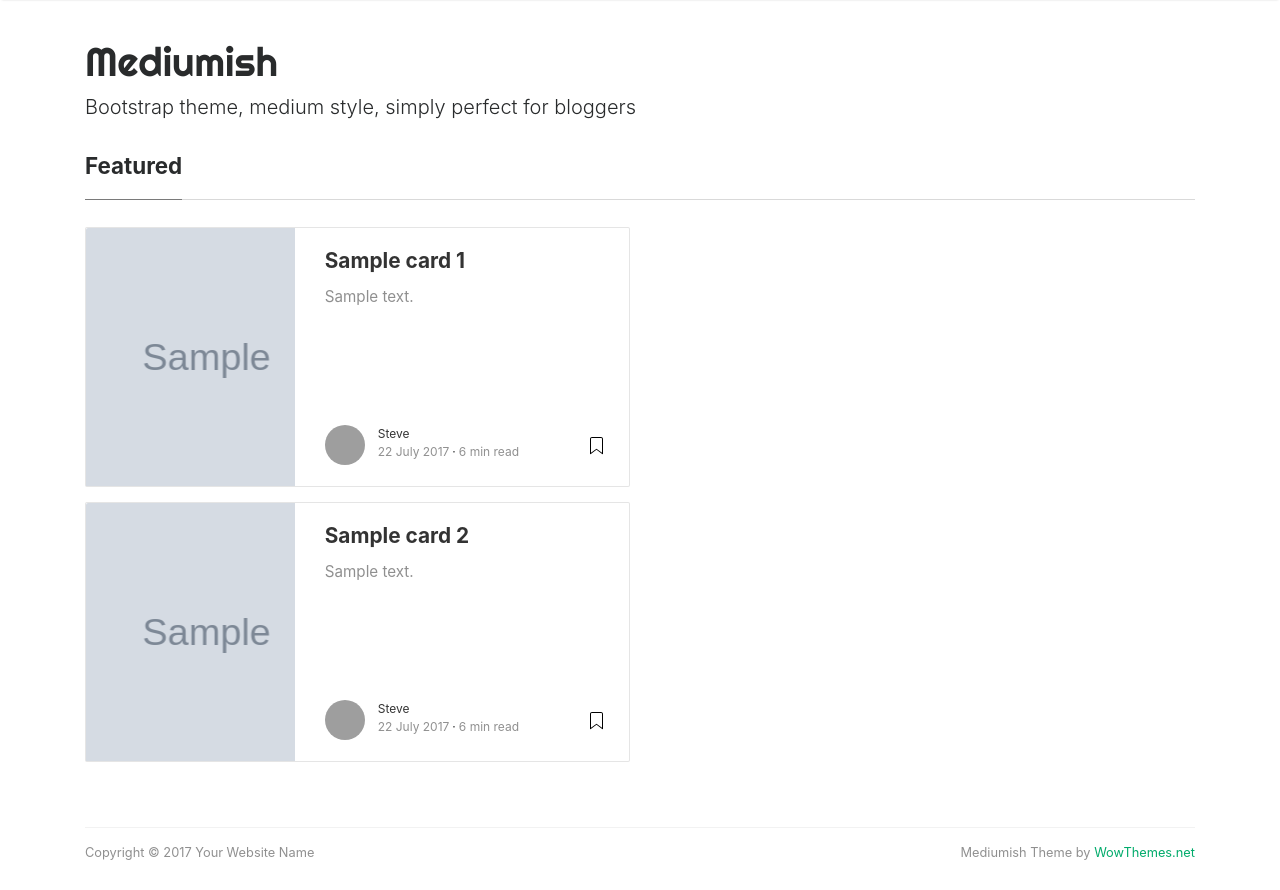
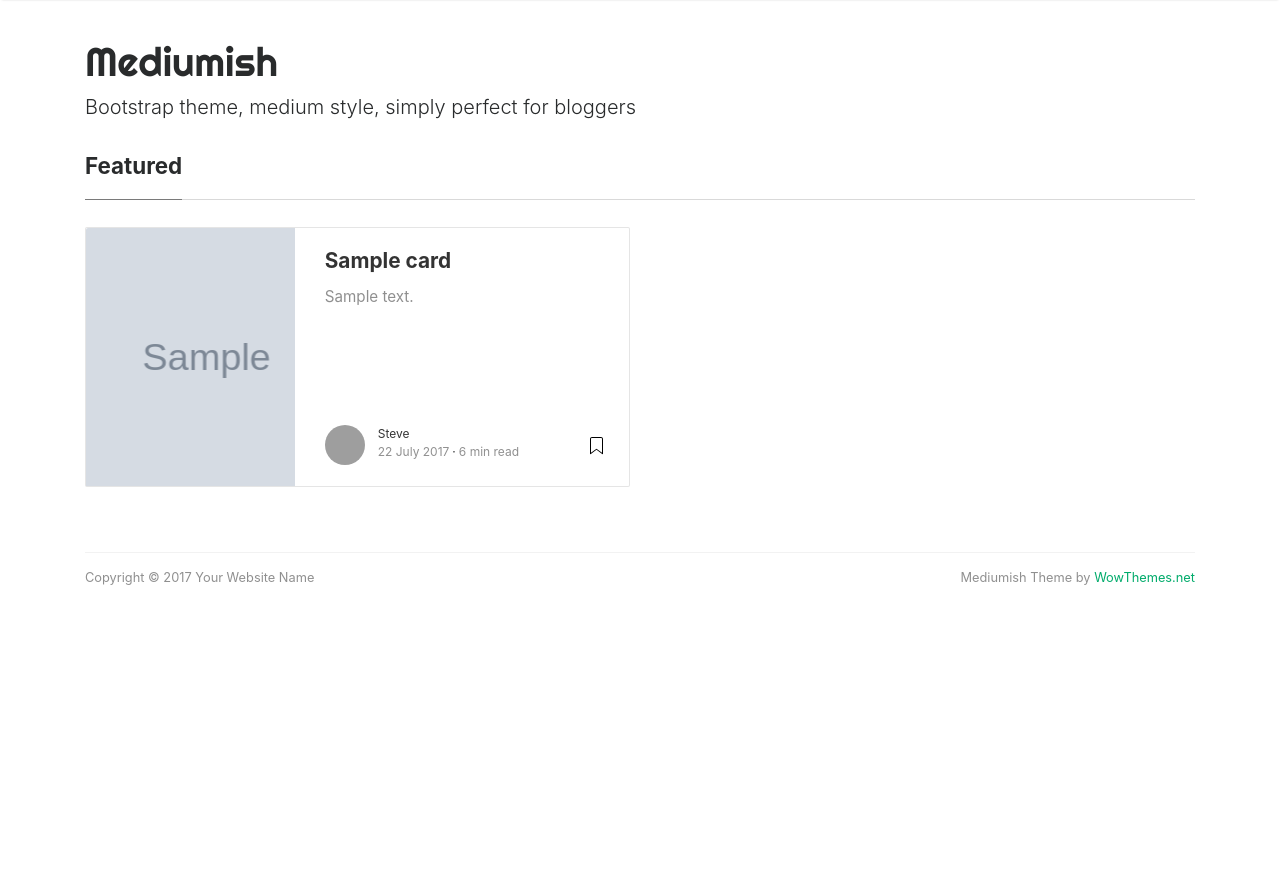
Before and after one commit to mohsenabedelaal/django-course, a Django app: template mohsen_django/templates/index.html in a window 1280 px wide. Shown: the part 56-946 px from the top of the page. After the commit the page ends 641 px from the top, so only its background shows below. Run offline with Django 3.2, Linux system fonts and the light colour scheme; the template is opened without the code that fills it: most values are stand-ins (such as "Sample title", 1, 10 or a date in 2020); grey boxes marked "Sample" are stand-in pictures; some libraries are stand-ins or nearby versions; grey boxes are pictures that could not be loaded.

Commit message:
added a for loop in the html file(jinja) and a if condition

```diff
--- a/mohsen_django/hotelblog/models.py
+++ b/mohsen_django/hotelblog/models.py
@@ -5,3 +5,4 @@ class Cards:
     title : str
     text : str
     img : str
+    offer : bool
--- a/mohsen_django/templates/index.html
+++ b/mohsen_django/templates/index.html
@@ -1,4 +1,5 @@
 {% load static %}
+{% static "img" as baseUrl %}
 <!DOCTYPE html>
 <html lang="en">
   <head>
@@ -113,6 +114,7 @@
           <h2><span>Featured</span></h2>
         </div>
         <div class="card-columns listfeaturedtag">
+          {% for card in cards %}
           <!-- begin post -->
           <div class="card">
             <div class="row">
@@ -120,18 +122,23 @@
                 <a href="post.html">
                   <div
                     class="thumbnail"
-                    style="background-image: url(static/img/demopic/{{card_1.img}})"
+                    style="background-image: url({{baseUrl}}/demopic/{{card.img}})"
                   ></div>
                 </a>
               </div>
               <div class="col-md-7">
                 <div class="card-block">
                   <h2 class="card-title">
-                    <a href="post.html">{{card_1.title}}</a>
+                    <a href="post.html">{{card.title}}</a>
                   </h2>
                   <h4 class="card-text">
-                    {{card_1.text}}
+                    {{card.text}}
                   </h4>
+                  {% if card.offer %}
+                  <h5 class="card-text">
+                    Get your offer here
+                  </h5>
+                  {% endif %}
                   <div class="metafooter">
                     <div class="wrapfooter">
                       <span class="meta-footer-thumb">
@@ -150,6 +157,7 @@
                         ><span class="dot"></span
                         ><span class="post-read">6 min read</span>
                       </span>
+
                       <span class="post-read-more"
                         ><a href="post.html" title="Read Story"
                           ><svg
@@ -170,63 +178,7 @@
             </div>
           </div>
           <!-- end post -->
-           <!-- begin post -->
-           <div class="card">
-            <div class="row">
-              <div class="col-md-5 wrapthumbnail">
-                <a href="post.html">
-                  <div
-                    class="thumbnail"
-                    style="background-image: url(static/img/demopic/{{card_2.img}})"
-                  ></div>
-                </a>
-              </div>
-              <div class="col-md-7">
-                <div class="card-block">
-                  <h2 class="card-title">
-                    <a href="post.html">{{card_2.title}}</a>
-                  </h2>
-                  <h4 class="card-text">
-                    {{card_2.text}}
-                  </h4>
-                  <div class="metafooter">
-                    <div class="wrapfooter">
-                      <span class="meta-footer-thumb">
-                        <a href="author.html"
-                          ><img
-                            class="author-thumb"
-                            src="https://www.gravatar.com/avatar/e56154546cf4be74e393c62d1ae9f9d4?s=250&amp;d=mm&amp;r=x"
-                            alt="Sal"
-                        /></a>
-                      </span>
-                      <span class="author-meta">
-                        <span class="post-name"
-                          ><a href="author.html">Steve</a></span
-                        ><br />
-                        <span class="post-date">22 July 2017</span
-                        ><span class="dot"></span
-                        ><span class="post-read">6 min read</span>
-                      </span>
-                      <span class="post-read-more"
-                        ><a href="post.html" title="Read Story"
-                          ><svg
-                            class="svgIcon-use"
-                            width="25"
-                            height="25"
-                            viewbox="0 0 25 25"
-                          >
-                            <path
-                              d="M19 6c0-1.1-.9-2-2-2H8c-1.1 0-2 .9-2 2v14.66h.012c.01.103.045.204.12.285a.5.5 0 0 0 .706.03L12.5 16.85l5.662 4.126a.508.508 0 0 0 .708-.03.5.5 0 0 0 .118-.285H19V6zm-6.838 9.97L7 19.636V6c0-.55.45-1 1-1h9c.55 0 1 .45 1 1v13.637l-5.162-3.668a.49.49 0 0 0-.676 0z"
-                              fill-rule="evenodd"
-                            ></path></svg></a
-                      ></span>
-                    </div>
-                  </div>
-                </div>
-              </div>
-            </div>
-          </div>
-          <!-- end post -->
+          {% endfor %}
 
 
 
```
Also changed, not shown: mohsen_django/hotelblog/views.py (+9 -1 lines).
